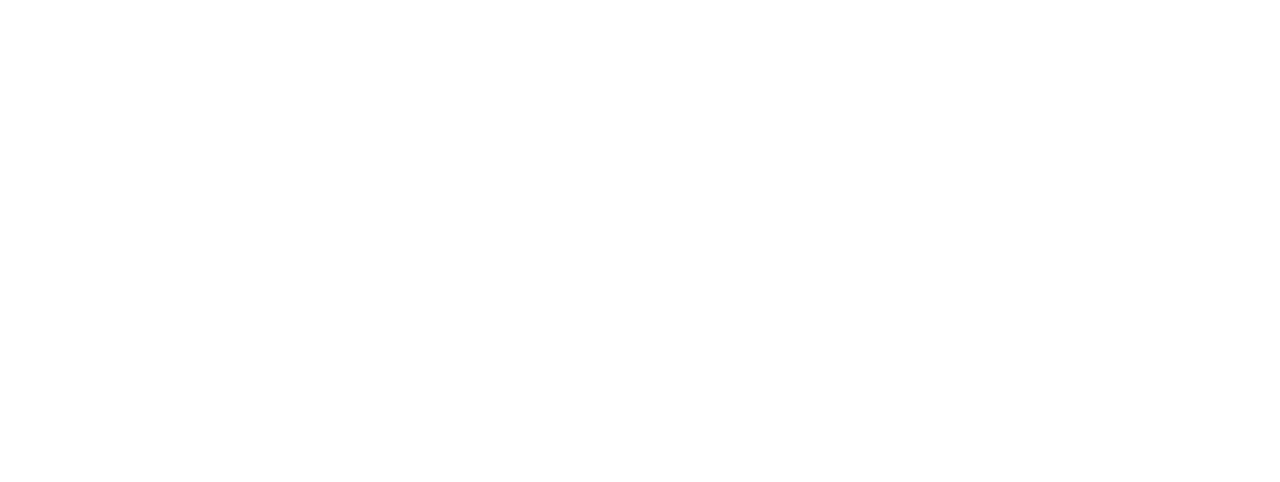
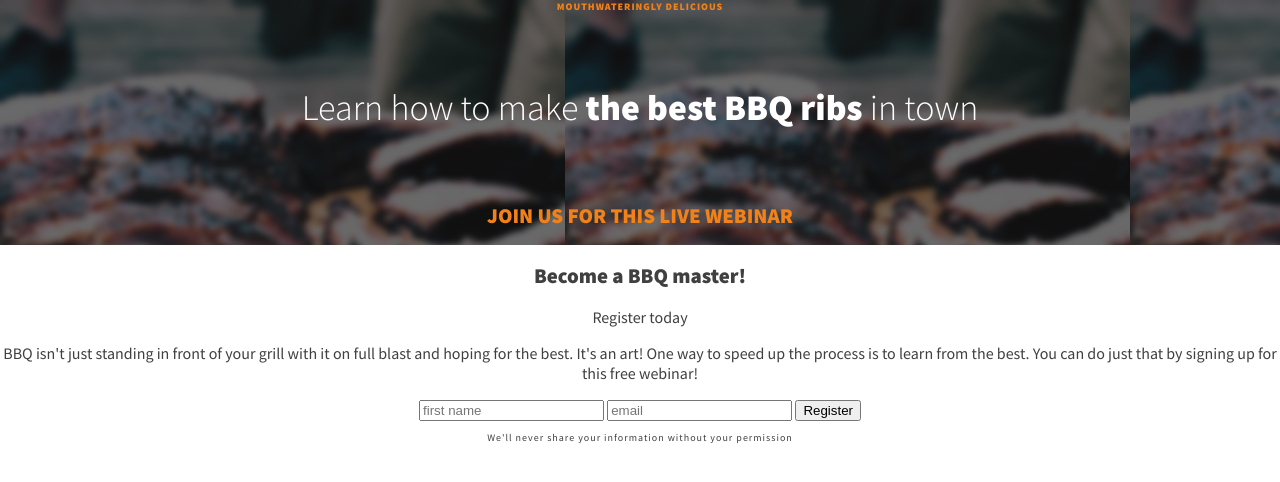
Before and after one commit to davis-matt0/kp-bbq-splash-page, a plain HTML site: page index.html in a window 1280 px wide. Drawn offline with Linux system fonts and the light colour scheme.

Commit message:
add html and some intro styling

```diff
--- a/css/style.css
+++ b/css/style.css
@@ -0,0 +1,61 @@
+*,
+*::before,
+*::after {
+  box-sizing: border-box;
+}
+
+body {
+  margin: 0;
+  font-family: "Source Sans Pro", sans-serif;
+  font-size: 1rem;
+  color: #404040;
+  text-align: center;
+}
+
+h1 {
+  font-size: 2.25rem;
+  color: white;
+  font-weight: 300;
+  margin: 2em 0;
+}
+
+.subtitle {
+  color: #f18119;
+  font-weight: 900;
+  font-size: 1.3125rem;
+  text-transform: uppercase;
+  margin: 0;
+}
+
+h2 {
+  font-size: 1.3125rem;
+  font-weight: 700;
+}
+
+strong {
+  font-weight: 700;
+}
+
+.top-text {
+  color: #f18119;
+  text-transform: uppercase;
+  font-size: 0.625rem;
+  font-weight: 900;
+  letter-spacing: 1px;
+  order: -1;
+  margin: 0;
+}
+
+.fine-print {
+  font-size: 0.625rem;
+  letter-spacing: 1px;
+}
+
+.intro {
+  background-color: #404040;
+  background-image: url(../img/dark-ribs.jpg);
+  object-fit: cover;
+  padding: 0 0.25em 1em;
+  display: flex;
+  flex-direction: column;
+}
--- a/index.html
+++ b/index.html
@@ -6,12 +6,50 @@
     <link rel="preconnect" href="https://fonts.googleapis.com" />
     <link rel="preconnect" href="https://fonts.gstatic.com" crossorigin />
     <link
-      href="https://fonts.googleapis.com/css2?family=Source+Sans+3:ital,wght@0,200..900;1,200..900&display=swap"
+      href="https://fonts.googleapis.com/css?family=Source+Sans+Pro:300,400,900&display=swap"
       rel="stylesheet"
     />
-    <title>Document</title>
+    <link rel="stylesheet" href="./css/style.css" />
+    <title>Become a BBQ master</title>
   </head>
   <body>
-    <div class="container flex"></div>
+    <div class="intro">
+      <h1 class="title">
+        Learn how to make <strong>the best BBQ ribs</strong> in town
+      </h1>
+      <p class="subtitle">Join us for this live webinar</p>
+      <p class="top-text">Mouthwateringly delicious</p>
+    </div>
+    <div class="main-content">
+      <h2 class="main-content-title">Become a BBQ master!</h2>
+      <p class="main-content-subtitle">Register today</p>
+      <p class="main-content-body">
+        BBQ isn't just standing in front of your grill with it on full blast and
+        hoping for the best. It's an art! One way to speed up the process is to
+        learn from the best. You can do just that by signing up for this free
+        webinar!
+      </p>
+      <form action="POST" class="sign-up-form">
+        <label for="first-name"></label>
+        <input
+          type="text"
+          id="first-name"
+          class="first-name"
+          placeholder="first name"
+        />
+        <label for="email"> </label>
+        <input type="email" id="email" class="email" placeholder="email" />
+        <label for="register"> </label>
+        <input
+          type="button"
+          id="register"
+          class="button modified-button"
+          value="Register"
+        />
+      </form>
+      <p class="fine-print">
+        We'll never share your information without your permission
+      </p>
+    </div>
   </body>
 </html>
```
